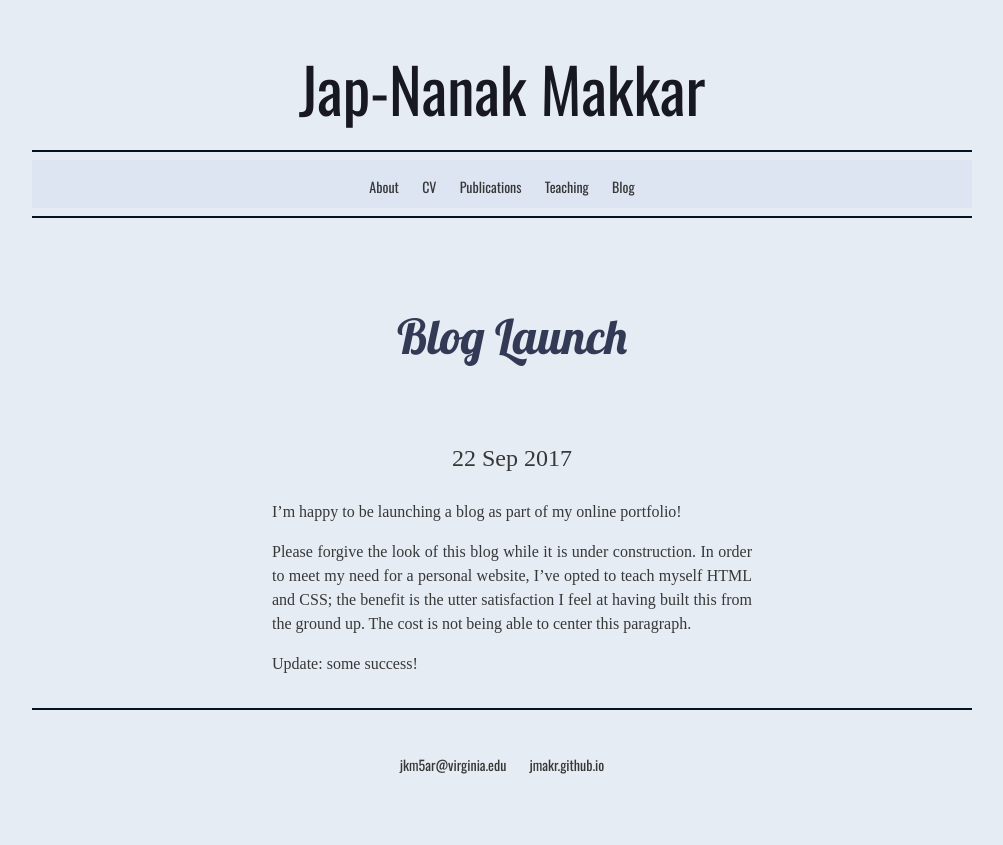
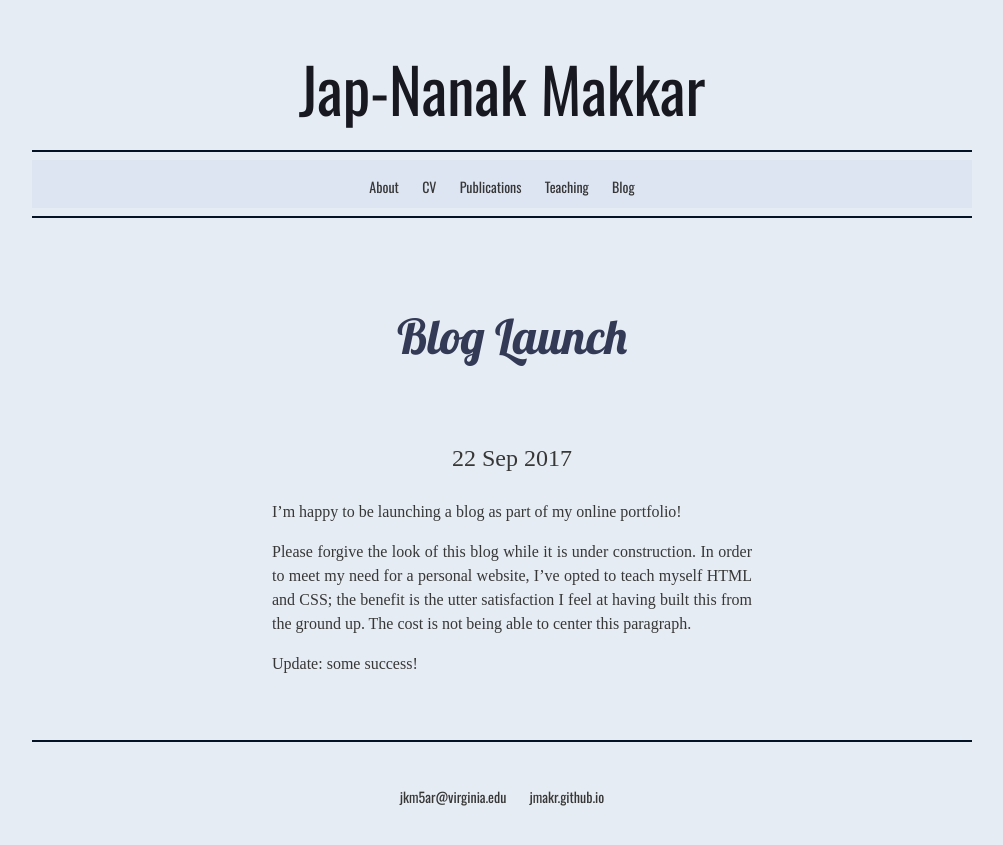
Before and after one commit to jmakr/jmakr.github.io, a Jekyll site: the page built from _posts/2017-09-22-Blog-Launch.md, in a window 1280 px wide. Shown: the top 845 px of the page, without its empty margins (138-1141 px from the left). Built offline with Jekyll 4.4.1, drawn with Linux system fonts in a browser that asks for light colours; some web fonts are replaced.

Commit message:
Update main.css

```diff
--- a/css/main.css
+++ b/css/main.css
@@ -145,7 +145,7 @@ body {
 	text-align: justify;
 	font-size: 26px;
 	line-height: 28px;
-	padding: 5%
+	padding-bottom: 5%;
 	overflow: hidden;
 
 }
```
